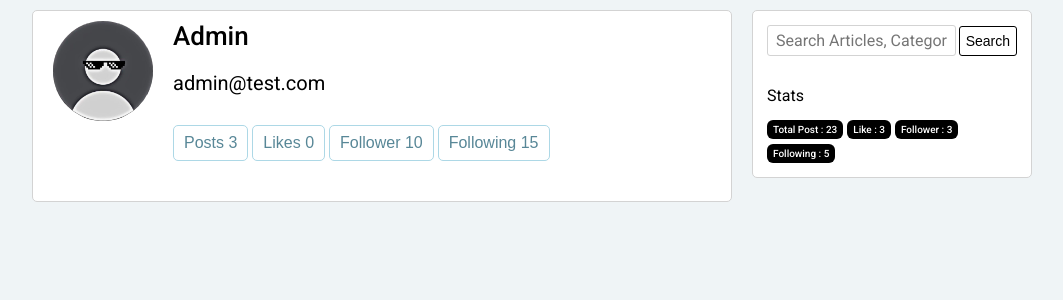
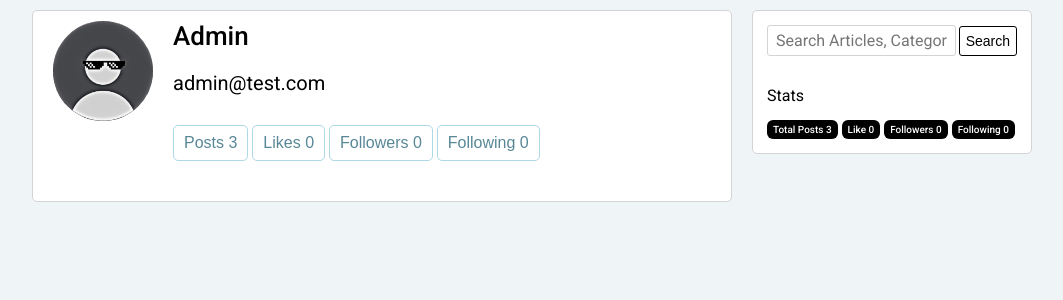
Before and after one commit to sumitgirwal/CodeBeLog, a Django app: page /account/dashboard/ in a window 1280 px wide. Shown: the part 50-350 px from the top of the page, without its empty margins (108-1171 px from the left). Run offline with Django 4.2, Linux system fonts and the light colour scheme; a user stored in the database is signed in; data comes from the database, SQL or seed files in the repository; data that the repository does not hold is empty.

Commit message:
Added follower count var and design on dashboard

```diff
--- a/codebelog/account/views.py
+++ b/codebelog/account/views.py
@@ -70,9 +70,13 @@ def dashboard(request):
     for post in posts:
        post_likes += post.likes.count()
 
+    followers = 0
+    following = 0
     context = {
         'user':request.user,
         'post_count':post_count,
-        'post_likes':post_likes
+        'post_likes':post_likes,
+        'followers': followers,
+        'following': following
     }
     return render(request, 'dashboard.html', context)
--- a/codebelog/static/styles/blog.css
+++ b/codebelog/static/styles/blog.css
@@ -4,10 +4,9 @@
   gap: 16px;
 }
 
-.blog {
-  /* background-color: white;
-  width: 700px;
-  padding: 10px 10px; */
+.blog-index {
+  background-color: white;
+  padding: 10px 10px;
 }
 
 .blog-left {
--- a/codebelog/templates/dashboard.html
+++ b/codebelog/templates/dashboard.html
@@ -15,8 +15,8 @@
             <div class="profile-stats">
                 <button class="stats-btn">Posts {{ post_count }}</button>
                 <button class="stats-btn">Likes {{ post_likes }}</button>
-                <button class="stats-btn">Follower 10</button>
-                <button class="stats-btn">Following 15</button>
+                <button class="stats-btn">Followers {{ followers }}</button>
+                <button class="stats-btn">Following {{ following }}</button>
             </div>
         </div>
     </div>
@@ -39,10 +39,10 @@
         Stats
     </div>
     <div class="sidebar-block">
-        <a href="#" class="badges-link">Total Post : 23</a>
-        <a href="#" class="badges-link">Like : 3</a>
-        <a href="#" class="badges-link">Follower : 3</a>
-        <a href="#" class="badges-link">Following : 5</a>
+        <a href="#" class="badges-link">Total Posts {{ post_count }}</a>
+        <a href="#" class="badges-link">Like {{ post_likes }}</a>
+        <a href="#" class="badges-link">Followers {{ followers }} </a>
+        <a href="#" class="badges-link">Following {{ following }} </a>
     </div>
 
 </section>
--- a/codebelog/templates/index.html
+++ b/codebelog/templates/index.html
@@ -19,7 +19,7 @@
 
     <!-- Show posts -->
     {% for post in posts %}
-    <div class="blog make-border">
+    <div class="blog-index make-border">
         <div class="blog-right">
             <div class="blog-header">
                 <a href="#">@{{ post.auther.name }} </a>
```
